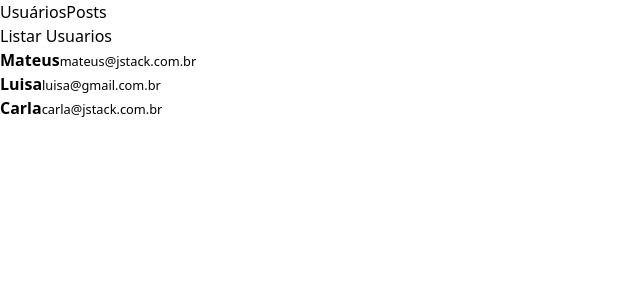
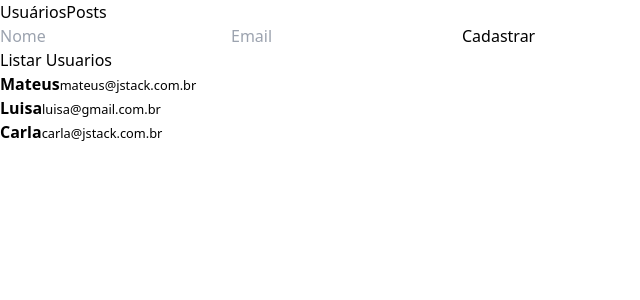
Before and after one commit to LuisaFC/react-query, a React (Vite) app: page / in a window 1280 px wide. Shown: the top 300 px of the page, without its empty margins (0-640 px from the left). Built offline with nearby package versions, Linux system fonts and the light colour scheme; data requests are answered from the project's data file.

Commit message:
config project for mutation

```diff
--- a/src/App.tsx
+++ b/src/App.tsx
@@ -20,7 +20,7 @@ export function App() {
       <BrowserRouter>
         <ul>
           <li>
-            <Link to="/">Usuários</Link>
+            <Link className="m-2" to="/">Usuários</Link>
             <Link to="/posts">Posts</Link>
           </li>
         </ul>
--- a/src/Users.tsx
+++ b/src/Users.tsx
@@ -1,9 +1,12 @@
-import { useEffect } from "react";
+import { useEffect, useState } from "react";
 import { useUsers } from "./hooks/useUsers";
 
 export function Users() {
   const { data, isLoading, refetch, isFetching, isPending, error, isError } =
     useUsers();
+
+  const [name, setName] = useState('')
+  const [email, setEmail] = useState('')
 
   console.log(
     "Observer a alteração dos valores a cada vez que apertar o botão",
@@ -14,8 +17,23 @@ export function Users() {
 
   useEffect(() => {}, [isError]);
 
+  function handleOnSubmit(event: React.FormEvent<HTMLFormElement>) {
+    event.preventDefault();
+
+  }
+
   return (
-    <div>
+    <div className="p-4">
+      <div className="mb-10">
+        <form className="flex flex-col gap-2" onSubmit={handleOnSubmit}>
+          <input className="outline-none p1 rounded-md text-zinc-900" type="text" placeholder="Nome" value={name} onChange={e => setName(e.target.value)}/>
+          <input className="outline-none p1 rounded-md text-zinc-900" type="text" placeholder="Email" value={email} onChange={e => setEmail(e.target.value)}/>
+
+          <button className="bg-blue-400 py-2 text-zinc-950 rounded-md">Cadastrar</button>
+        </form>
+
+      </div>
+
       <button
         type="button"
         className="bg-white text-black px-4 py-2 rounded-lg"
```
